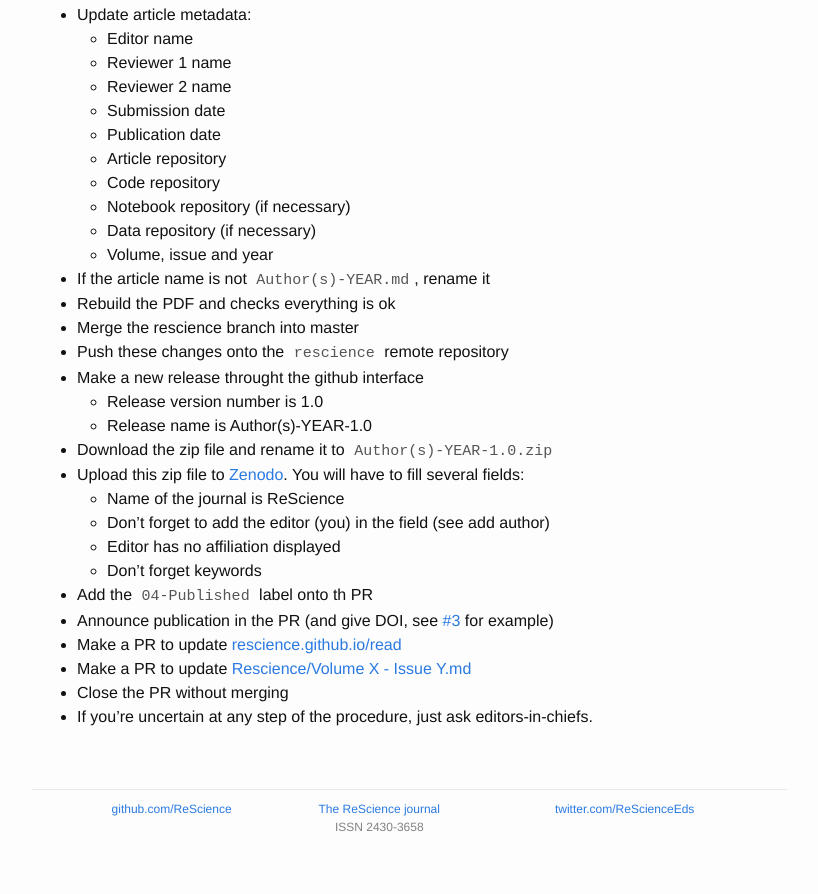
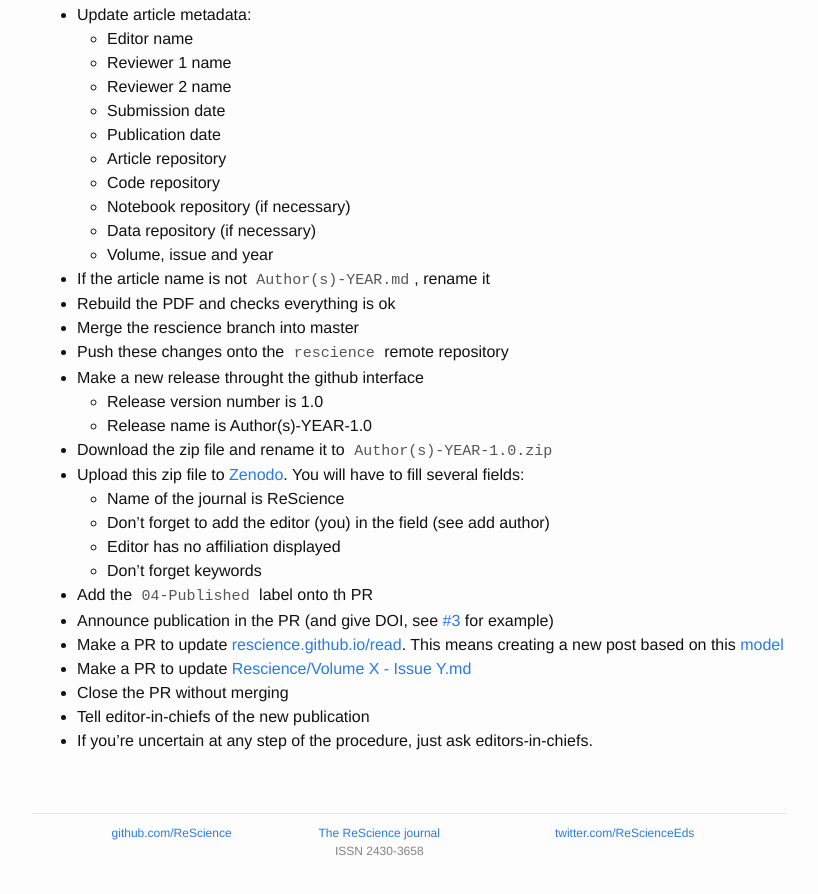
Before and after one commit to ReScience/rescience.github.io, a Jekyll site: the page built from 03-edit.md, in a window 1280 px wide and 900 px high, scrolled down 2380 px. Shown: the top 894 px of the window, without its empty margins (223-1041 px from the left). Built offline with Jekyll 4.4.1, drawn with Linux system fonts in a browser that asks for light colours.

Commit message:
Added post info for post-publication

```diff
--- a/03-edit.md
+++ b/03-edit.md
@@ -160,8 +160,9 @@ that are listed here:
   * Announce publication in the PR (and give DOI, see
     [#3](https://github.com/ReScience/ReScience-submission/pull/3) for example)
   * Make a PR to update
-    [rescience.github.io/read](http://rescience.github.io/read/)
+    [rescience.github.io/read](http://rescience.github.io/read/). This means creating a new post based on this [model](https://raw.githubusercontent.com/rougier/rescience.github.io/master/_posts/2015-08-14-Topalidou-Rougier.md)
   * Make a PR to update [Rescience/Volume X - Issue Y.md](https://github.com/ReScience/ReScience)
   * Close the PR without merging
+  * Tell editor-in-chiefs of the new publication
   * If you're uncertain at any step of the procedure, just ask
     editors-in-chiefs.
```
